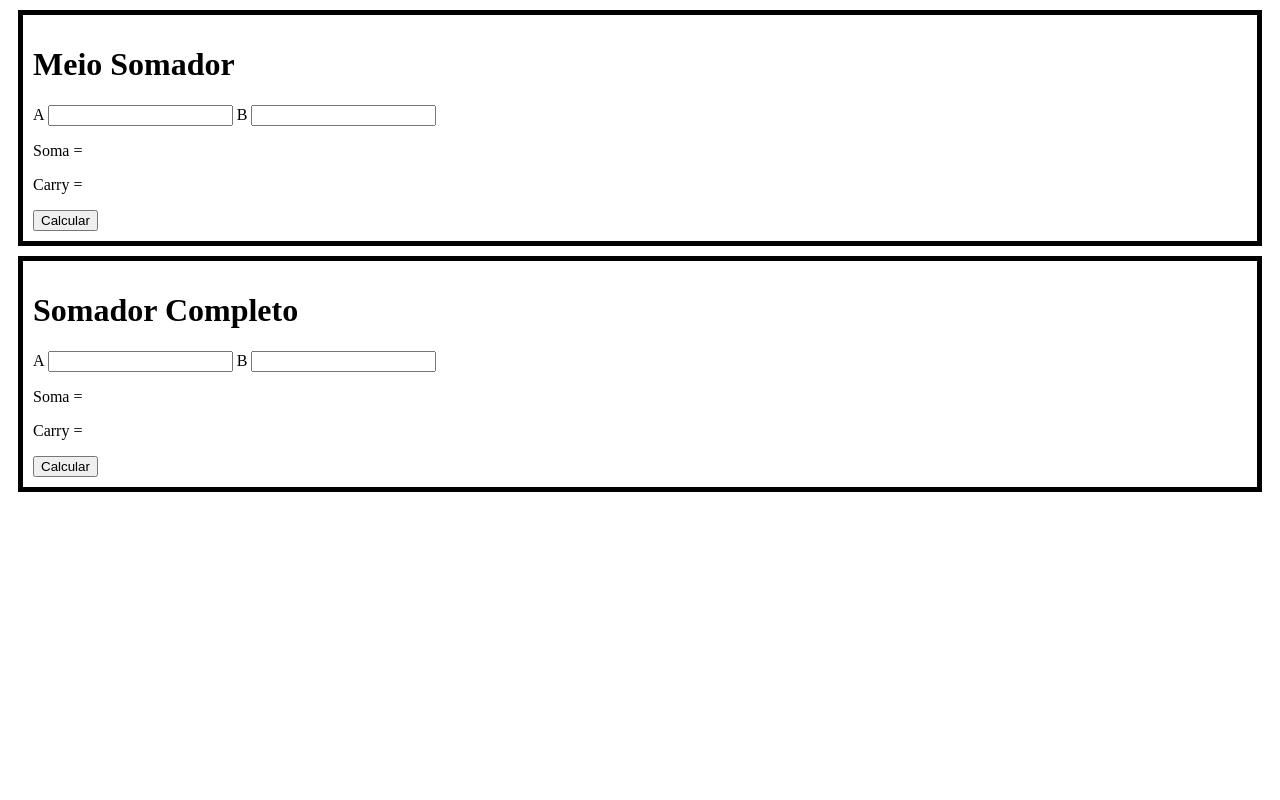
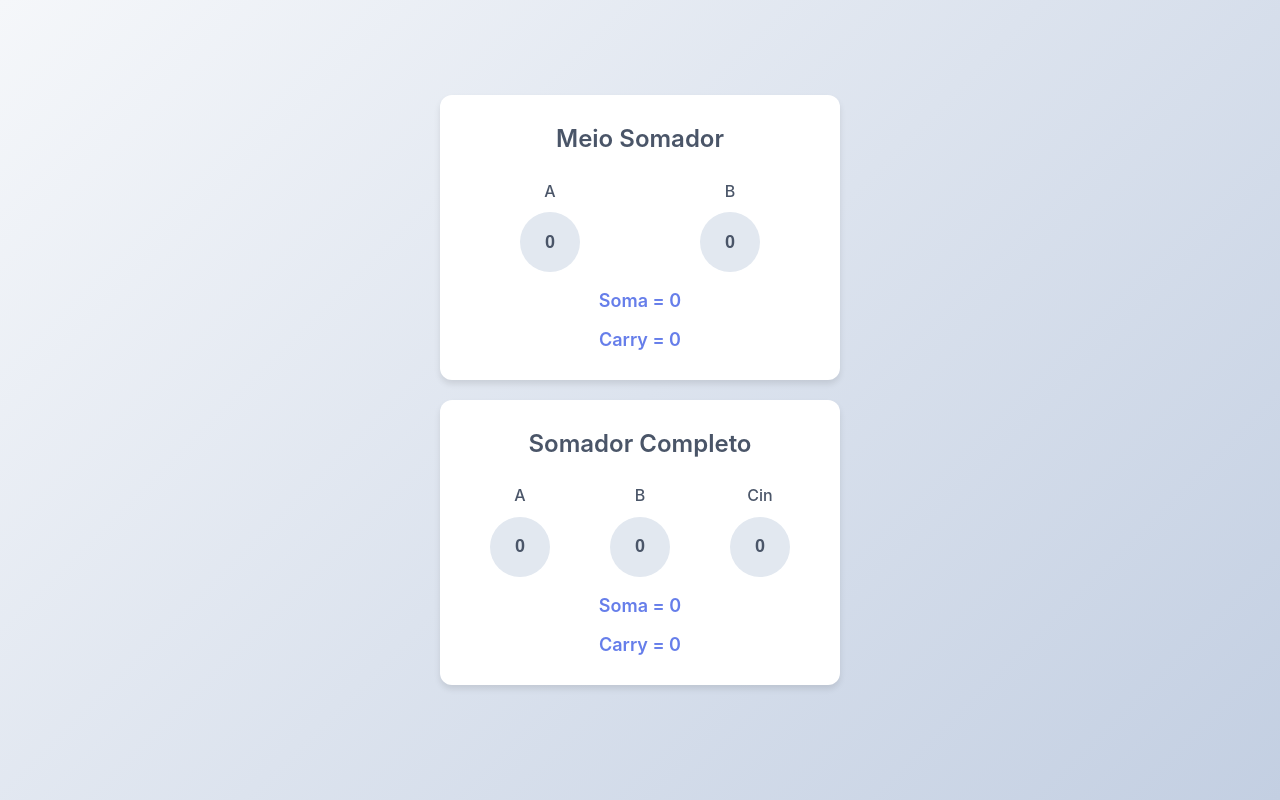
Before and after one commit to ManoelIvisson/somador, a plain HTML site: page index.html in a window 1280 px wide. Drawn offline with Linux system fonts and the light colour scheme.

Commit message:
Ajuste css meio somador e somador completo, ajuste javascript exibição dinâmica

```diff
--- a/index.html
+++ b/index.html
@@ -5,32 +5,49 @@
     <meta name="viewport" content="width=device-width, initial-scale=1.0">
     <title>Circuito Somador</title>
     <link rel="stylesheet" href="style.css">
+    <link rel="stylesheet" href="https://cdnjs.cloudflare.com/ajax/libs/font-awesome/6.0.0-beta3/css/all.min.css">
 </head>
 <body>
     <div class="circuito">
         <h1>Meio Somador</h1>
+        <div class="input-row">
+            <div class="input-group">
                 <label for="entradaAMS">A</label>
-        <input type="number" name="entradaAMS" id="entradaAMS">
+                <button id="entradaAMS" class="toggle-button">0</button>
+            </div>
+            <div class="input-group">
                 <label for="entradaBMS">B</label>
-        <input type="number" name="entradaBMS" id="entradaBMS">
+                <button id="entradaBMS" class="toggle-button">0</button>
+            </div>
+        </div>
 
+        <div class="resultados">
             <p id="somaMS">Soma = </p>
             <p id="carryMS">Carry = </p>
-
-        <button onclick="calculaMeioSomador()">Calcular</button>
+        </div>
     </div>
     <div class="circuito">
         <h1>Somador Completo</h1>
+        <div class="input-row">
+            <div class="input-group">
                 <label for="entradaASC">A</label>
-        <input type="number" name="entradaASC" id="entradaASC">
+                <button id="entradaASC" class="toggle-button">0</button>
+            </div>
+            <div class="input-group">
                 <label for="entradaBSC">B</label>
-        <input type="number" name="entradaBSC" id="entradaBSC">
+                <button id="entradaBSC" class="toggle-button">0</button>
+            </div>
+            <div class="input-group">
+                <label for="entradaCin">Cin</label>
+                <button id="entradaCin" class="toggle-button">0</button>
+            </div>
+        </div>
 
+        <div class="resultados">
             <p id="somaSC">Soma = </p>
             <p id="carrySC">Carry = </p>
-
-        <button onclick="calculaSomadorCompleto()">Calcular</button>
         </div>
+    </div>
+    <script src="js.js"></script>
 </body>
-<script src="js.js"></script>
 </html>
--- a/js.js
+++ b/js.js
@@ -1,12 +1,13 @@
+// Função para simular a porta AND
 function portaAND(valor1, valor2) {
     if (valor1 == 1 && valor2 == 1) {
-        console.log("Ioiosdasdf")
         return 1;
     } else {
         return 0;
     }
 }
 
+// Função para simular a porta XOR
 function portaXOR(valor1, valor2) {
     if (valor1 != valor2) {
         return 1;
@@ -15,45 +16,113 @@ function portaXOR(valor1, valor2) {
     }
 }
 
+// Função para o Meio Somador
 function meioSomador(valor1, valor2) {
-    let soma, carry = 0;
-
-    soma = portaXOR(valor1, valor2);
-    carry = portaAND(valor1, valor2);
-    console.log(carry)
-
+    let soma = portaXOR(valor1, valor2);  // Soma = A XOR B
+    let carry = portaAND(valor1, valor2); // Carry = A AND B
     return [soma, carry];
 }
 
-function limpaResultados() {
+// Função para o Somador Completo
+function somadorCompleto(a, b, cin) {
+    // Primeira operação do meio somador
+    let soma1 = portaXOR(a, b);
+    let carry1 = portaAND(a, b);
+
+    // Segunda operação do meio somador com o carry de entrada (Cin)
+    let somaFinal = portaXOR(soma1, cin);
+    let carryFinal = portaAND(soma1, cin);
+
+    // O carry final será a combinação entre o carry1 e o carryFinal
+    carryFinal = carry1 || carryFinal;
+
+    return [somaFinal, carryFinal];
+}
+
+// Função para limpar os resultados do Meio Somador
+function limpaResultadosMS() {
     document.getElementById('somaMS').textContent = "Soma = ";
     document.getElementById('carryMS').textContent = "Carry = ";
+}
 
+// Função para limpar os resultados do Somador Completo
+function limpaResultadosSC() {
     document.getElementById('somaSC').textContent = "Soma = ";
     document.getElementById('carrySC').textContent = "Carry = ";
 }
 
+// Função para alternar entre 0 e 1 nos botões
+function toggleButton(button) {
+    if (button.textContent === "0") {
+        button.textContent = "1";
+        button.classList.add("active");
+    } else {
+        button.textContent = "0";
+        button.classList.remove("active");
+    }
+    // Atualiza os cálculos automaticamente
+    if (button.id.includes("MS")) {
+        calculaMeioSomador();
+    } else if (button.id.includes("SC") || button.id.includes("Cin")) {
+        calculaSomadorCompleto();
+    }
+}
+
+// Função para obter o valor de um botão
+function getButtonValue(buttonId) {
+    return parseInt(document.getElementById(buttonId).textContent);
+}
+
+// Função para calcular o Meio Somador
 function calculaMeioSomador() {
-    limpaResultados();
-    let a = document.getElementById('entradaAMS').value;
-    let b = document.getElementById('entradaBMS').value;
+    limpaResultadosMS(); // Limpa apenas os resultados do Meio Somador
+    let a = getButtonValue("entradaAMS");
+    let b = getButtonValue("entradaBMS");
 
-    let soma = meioSomador(a, b)[0];
-    let carry = meioSomador(a, b)[1];
+    let resultado = meioSomador(a, b);
+    let soma = resultado[0];
+    let carry = resultado[1];
 
     document.getElementById('somaMS').textContent += soma;
     document.getElementById('carryMS').textContent += carry;
 }
 
+// Função para calcular o Somador Completo
 function calculaSomadorCompleto() {
-    limpaResultados();
-    let a = document.getElementById('entradaAMS').value;
-    let b = document.getElementById('entradaBMS').value;
-    let cin = document.getElementById('cin').value;
+    limpaResultadosSC(); // Limpa apenas os resultados do Somador Completo
+    let a = getButtonValue("entradaASC");
+    let b = getButtonValue("entradaBSC");
+    let cin = getButtonValue("entradaCin");
 
-    let soma = meioSomador(a, b)[0];
-    let carry = meioSomador(a, b)[1];
+    let resultado = somadorCompleto(a, b, cin);
+    let soma = resultado[0];
+    let carry = resultado[1];
 
-    document.getElementById('somaMS').textContent += soma;
-    document.getElementById('carryMS').textContent += carry;
+    document.getElementById('somaSC').textContent += soma;
+    document.getElementById('carrySC').textContent += carry;
 }
+
+// Adiciona event listeners aos botões
+document.getElementById('entradaAMS').addEventListener('click', function() {
+    toggleButton(this);
+});
+
+document.getElementById('entradaBMS').addEventListener('click', function() {
+    toggleButton(this);
+});
+
+document.getElementById('entradaASC').addEventListener('click', function() {
+    toggleButton(this);
+});
+
+document.getElementById('entradaBSC').addEventListener('click', function() {
+    toggleButton(this);
+});
+
+document.getElementById('entradaCin').addEventListener('click', function() {
+    toggleButton(this);
+});
+
+// Inicializa os cálculos ao carregar a página
+calculaMeioSomador();
+calculaSomadorCompleto();
--- a/style.css
+++ b/style.css
@@ -1,5 +1,128 @@
+/* Reset básico */
+* {
+    margin: 0;
+    padding: 0;
+    box-sizing: border-box;
+}
+
+body {
+    font-family: 'Inter', sans-serif;
+    background: linear-gradient(135deg, #f5f7fa, #c3cfe2);
+    color: #2d3748;
+    line-height: 1.6;
+    padding: 20px;
+    min-height: 100vh;
+    display: flex;
+    justify-content: center;
+    align-items: center;
+    flex-direction: column;
+}
+
+h1 {
+    text-align: center;
+    color: #4a5568;
+    margin-bottom: 20px;
+    font-size: 24px;
+    font-weight: 600;
+}
+
 .circuito {
-    border: solid black 5px;
-    padding: 10px;
-    margin: 10px;
+    background-color: #ffffff;
+    border-radius: 12px;
+    box-shadow: 0 4px 6px rgba(0, 0, 0, 0.1);
+    padding: 25px;
+    margin-bottom: 20px;
+    max-width: 400px;
+    width: 100%;
+    transition: transform 0.2s ease, box-shadow 0.2s ease;
 }
+
+.circuito:hover {
+    transform: translateY(-5px);
+    box-shadow: 0 6px 12px rgba(0, 0, 0, 0.15);
+}
+
+.input-row {
+    display: flex;
+    justify-content: space-between;
+    gap: 10px; /* Espaçamento entre os botões */
+    margin-bottom: 15px;
+}
+
+.input-group {
+    text-align: center;
+    place-items: center;
+    flex: 1; /* Faz com que os grupos ocupem o espaço disponível */
+}
+
+label {
+    display: block;
+    margin-bottom: 8px;
+    font-weight: 500;
+    color: #4a5568;
+}
+
+.toggle-button {
+    width: 60px;
+    height: 60px;
+    border-radius: 50%;
+    background-color: #e2e8f0;
+    border: none;
+    color: #4a5568;
+    font-size: 18px;
+    font-weight: 600;
+    cursor: pointer;
+    transition: background-color 0.3s ease, transform 0.2s ease;
+    display: flex;
+    justify-content: center;
+    align-items: center;
+}
+
+.toggle-button.active {
+    background-color: #667eea;
+    color: white;
+}
+
+.toggle-button:hover {
+    transform: scale(1.1);
+}
+
+.calculate-button {
+    display: block;
+    width: 100%;
+    padding: 12px;
+    background-color: #667eea;
+    color: white;
+    border: none;
+    border-radius: 8px;
+    font-size: 16px;
+    font-weight: 500;
+    cursor: pointer;
+    margin-top: 10px;
+    transition: background-color 0.3s ease, transform 0.2s ease;
+}
+
+.calculate-button:hover {
+    background-color: #5a67d8;
+    transform: translateY(-2px);
+}
+
+.calculate-button:active {
+    transform: translateY(0);
+}
+
+.resultados {
+    text-align: center;
+    margin-top: 15px;
+}
+
+p {
+    margin-top: 10px;
+    font-size: 18px;
+    color: #4a5568;
+}
+
+#somaMS, #carryMS, #somaSC, #carrySC {
+    font-weight: 600;
+    color: #667eea;
+}
```
Lines whose indentation alone changed are shown as unchanged.
